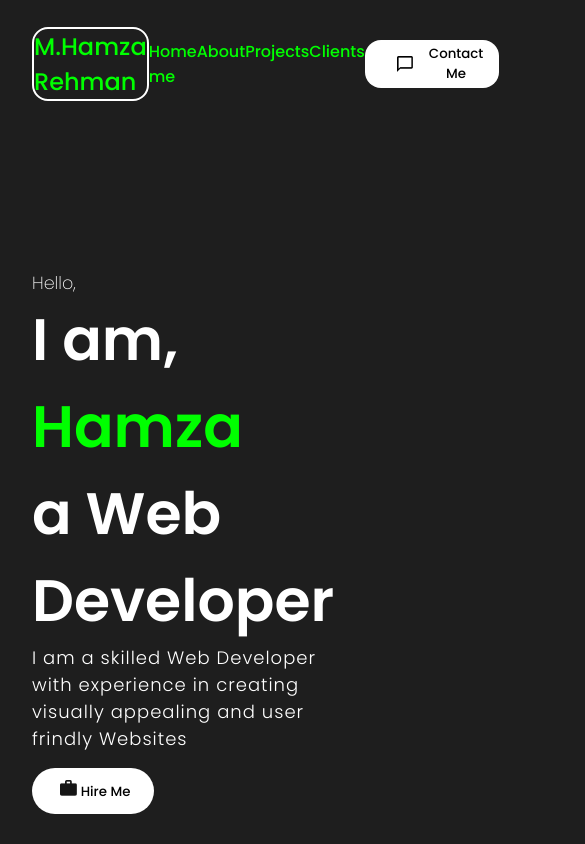
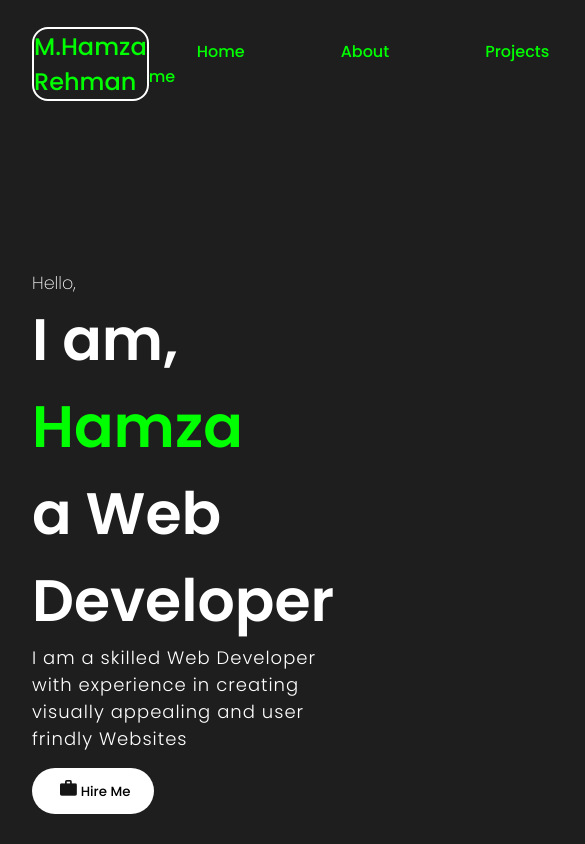
Before and after one commit to Hamza7865592/Portfolio-Hamza, a React (Create React App) app: page / in a window 390 px wide. Shown: the top 844 px of the page, 585 px wide, since content can reach past the window. Built offline with nearby package versions, Linux system fonts and the light colour scheme.

Commit message:
Update navbar.css

```diff
--- a/src/components/NavBar/navbar.css
+++ b/src/components/NavBar/navbar.css
@@ -53,6 +53,6 @@ Button:hover{
 
 @media screen and (max-width:840px) {
  .MenuListItems{
-    margin: 0rem;
+    margin: 3rem;
  }
 }
```
